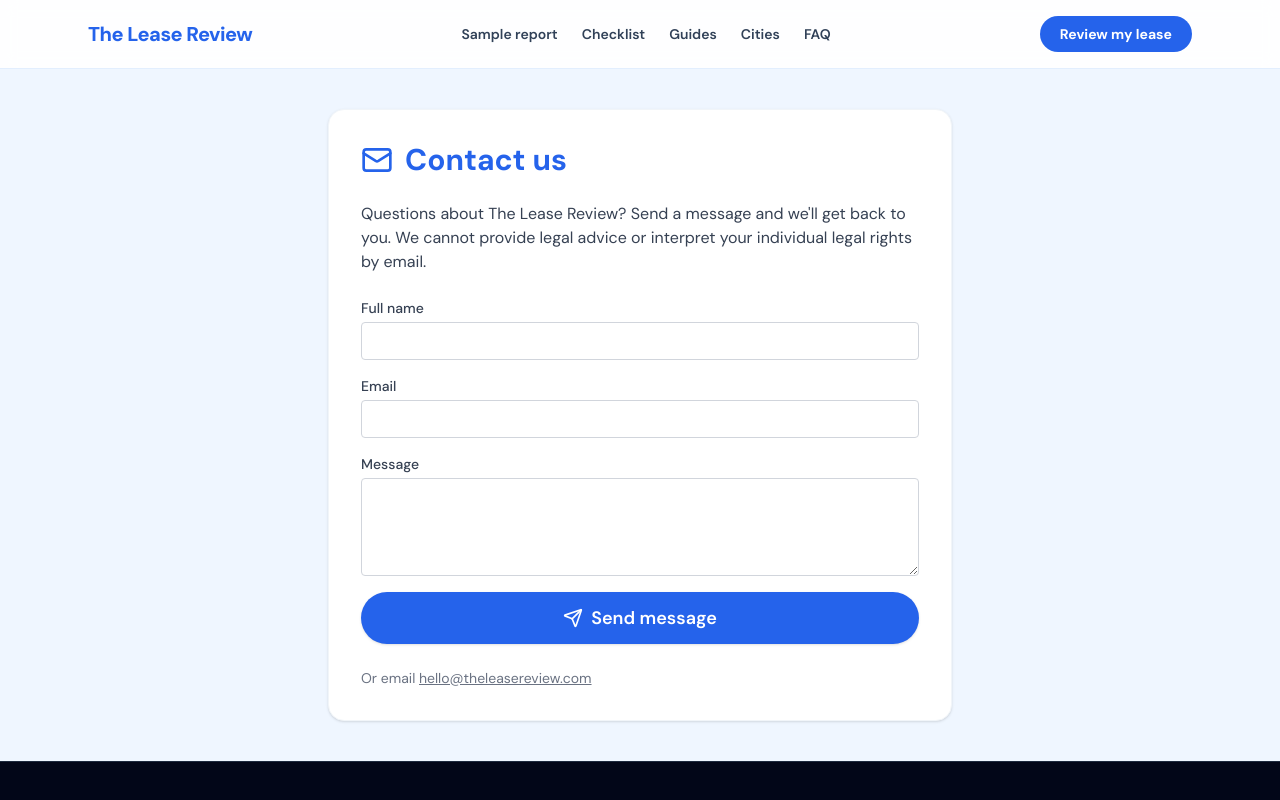
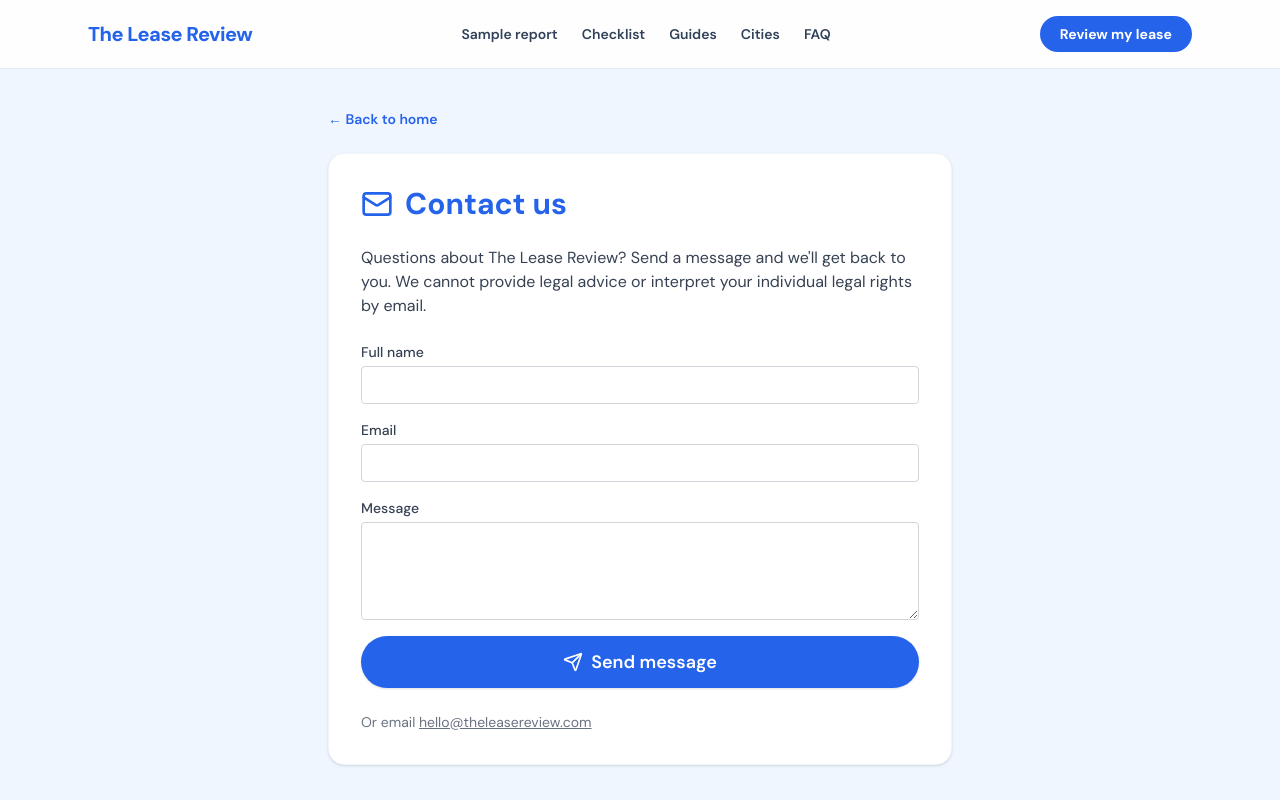
Before and after one commit to GuyNettler/the-lease-review, a Next.js app in the folder frontend/: page /contact in a window 1280 px wide. Shown: the top 800 px of the page. Built offline with nearby package versions, Linux system fonts and the light colour scheme.

Commit message:
Add back-to-home link on the contact page.
Co-authored-by: Cursor <cursoragent@cursor.com>

```diff
--- a/frontend/src/app/contact/page.tsx
+++ b/frontend/src/app/contact/page.tsx
@@ -1,6 +1,7 @@
 "use client";
 
 import React, { useState } from "react";
+import Link from "next/link";
 import { Mail, Send, CheckCircle } from "lucide-react";
 import SiteHeader from "@/components/SiteHeader";
 import SiteFooter from "@/components/SiteFooter";
@@ -42,6 +43,9 @@ export default function ContactPage() {
     <main className="min-h-screen bg-primary-light text-left">
       <SiteHeader />
       <section className="mx-auto flex w-full max-w-2xl flex-col gap-6 px-4 py-10 sm:px-6">
+        <Link href="/" className="w-fit text-sm font-semibold text-primary hover:text-blue-700">
+          ← Back to home
+        </Link>
         <div className="flex flex-col gap-6 rounded-2xl border border-slate-100 bg-white p-6 shadow-sm sm:p-8">
         <div className="flex items-center gap-3">
           <Mail className="text-primary" size={32} />
```
